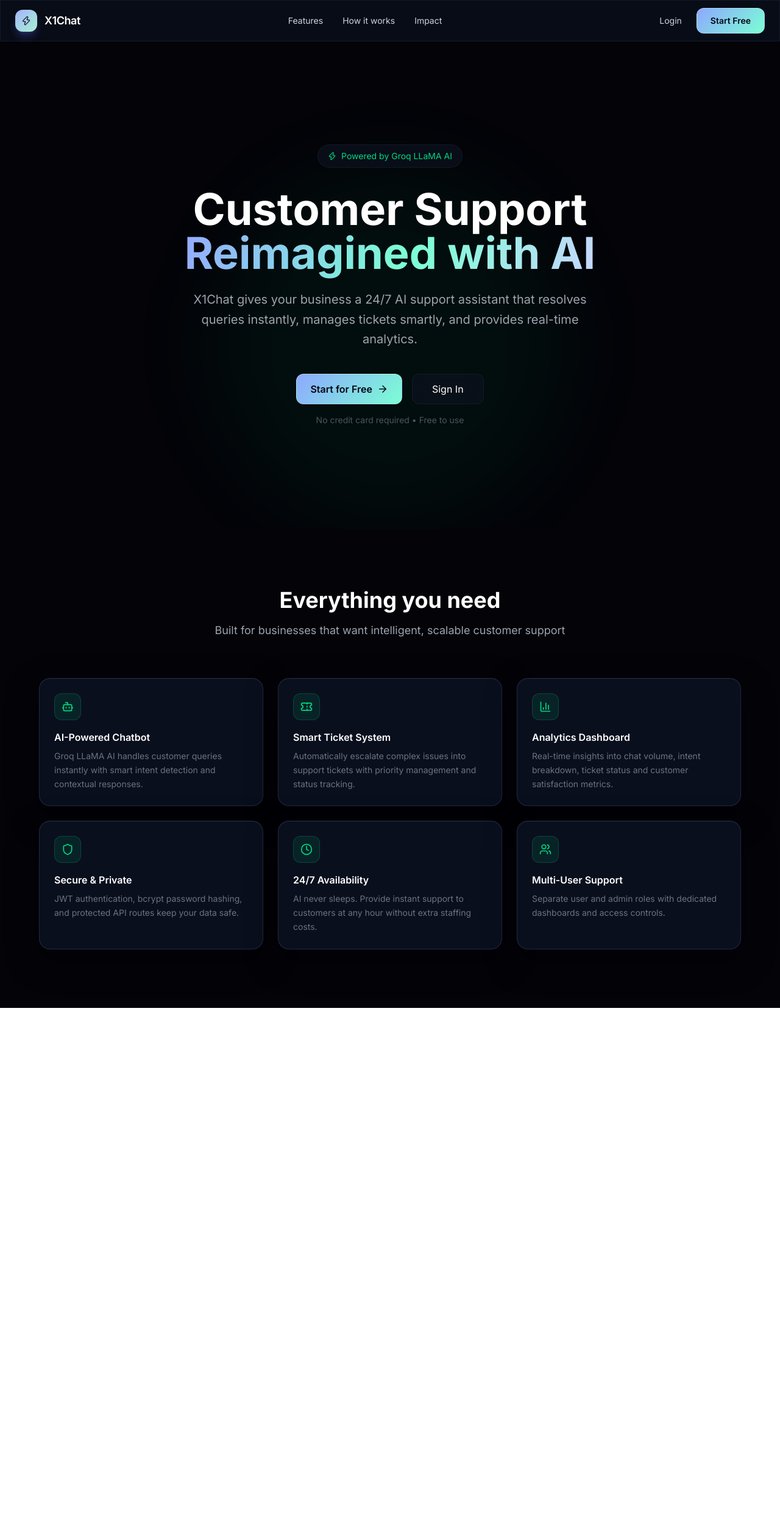
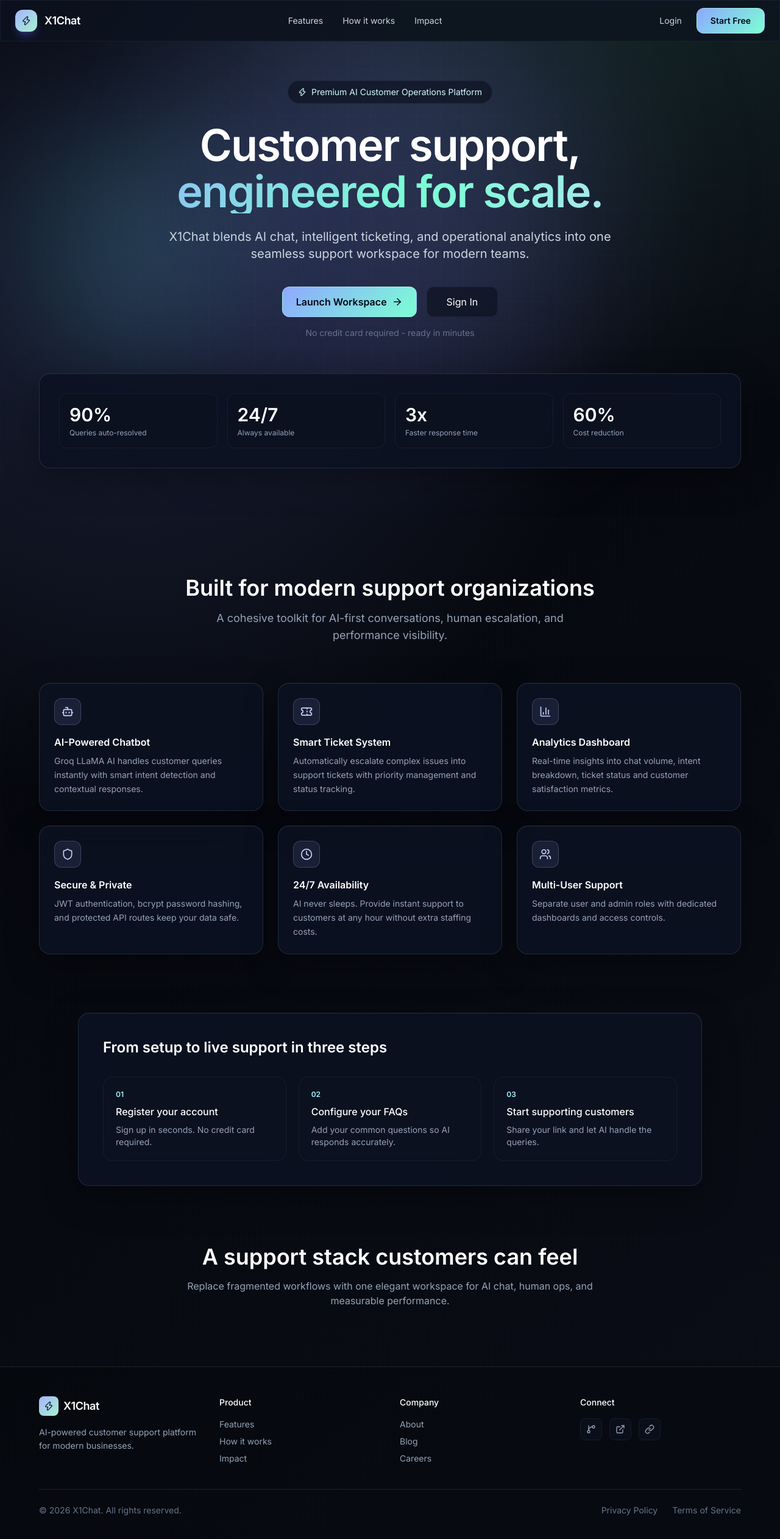
Before and after one commit to hrprtx17/X1-Chat, a React app in the folder frontend/: page / in a window 1280 px wide. Shown: the top 2524 px of the page at 61% size. Before the commit the page ends 1653 px from the top, so only its background shows below. Built offline with nearby package versions, Linux system fonts and the light colour scheme; no server answers; the HTML template or start-up script is replaced by a standard one.

Commit message:
Update Footer component styles and content for improved aesthetics and clarity

```diff
--- a/frontend/src/components/Footer.jsx
+++ b/frontend/src/components/Footer.jsx
@@ -1,61 +1,61 @@
-import { Zap, GitBranch, ExternalLink, Link } from 'lucide-react';
+import { Zap, GitBranch, ExternalLink, Link as LinkIcon } from 'lucide-react';
 
 export default function Footer() {
   return (
-    <footer className="border-t border-[#00D97E]/10 py-12 px-6">
+    <footer className="border-t border-white/10 py-12 px-6 bg-black/20">
       <div className="max-w-6xl mx-auto">
         <div className="grid grid-cols-1 md:grid-cols-4 gap-8 mb-10">
           <div>
             <div className="flex items-center gap-2 mb-4">
-              <div className="w-8 h-8 bg-primary rounded-lg flex items-center justify-center">
-                <Zap size={16} className="text-dark" />
+              <div className="w-8 h-8 rounded-lg bg-gradient-to-br from-indigo-300 to-emerald-200 flex items-center justify-center">
+                <Zap size={16} className="text-slate-900" />
               </div>
-              <span className="font-bold text-white text-lg">X1Chat</span>
+              <span className="font-semibold text-white text-lg tracking-tight">X1Chat</span>
             </div>
-            <p className="text-gray-500 text-sm leading-relaxed">
+            <p className="text-slate-400 text-sm leading-relaxed">
               AI-powered customer support platform for modern businesses.
             </p>
           </div>
 
           <div>
             <h4 className="text-white font-medium mb-4 text-sm">Product</h4>
-            <ul className="space-y-2 text-sm text-gray-500">
-              <li><a href="#features" className="hover:text-primary transition">Features</a></li>
-              <li><a href="#howitworks" className="hover:text-primary transition">How it works</a></li>
-              <li><a href="#stats" className="hover:text-primary transition">Stats</a></li>
+            <ul className="space-y-2 text-sm text-slate-400">
+              <li><a href="#features" className="hover:text-white transition">Features</a></li>
+              <li><a href="#howitworks" className="hover:text-white transition">How it works</a></li>
+              <li><a href="#stats" className="hover:text-white transition">Impact</a></li>
             </ul>
           </div>
 
           <div>
             <h4 className="text-white font-medium mb-4 text-sm">Company</h4>
-            <ul className="space-y-2 text-sm text-gray-500">
-              <li><span className="hover:text-primary transition cursor-pointer">About</span></li>
-              <li><span className="hover:text-primary transition cursor-pointer">Blog</span></li>
-              <li><span className="hover:text-primary transition cursor-pointer">Careers</span></li>
+            <ul className="space-y-2 text-sm text-slate-400">
+              <li><span className="hover:text-white transition cursor-pointer">About</span></li>
+              <li><span className="hover:text-white transition cursor-pointer">Blog</span></li>
+              <li><span className="hover:text-white transition cursor-pointer">Careers</span></li>
             </ul>
           </div>
 
           <div>
             <h4 className="text-white font-medium mb-4 text-sm">Connect</h4>
             <div className="flex gap-3">
-              <a href="https://github.com" className="w-9 h-9 glass rounded-lg flex items-center justify-center text-gray-400 hover:text-primary hover:border-primary/30 transition">
+              <a href="https://github.com" className="w-9 h-9 glass rounded-lg flex items-center justify-center text-slate-400 hover:text-white transition">
                 <GitBranch size={16} />
               </a>
-              <a href="https://twitter.com" className="w-9 h-9 glass rounded-lg flex items-center justify-center text-gray-400 hover:text-primary transition">
+              <a href="https://twitter.com" className="w-9 h-9 glass rounded-lg flex items-center justify-center text-slate-400 hover:text-white transition">
                 <ExternalLink size={16} />
               </a>
-              <a href="https://linkedin.com" className="w-9 h-9 glass rounded-lg flex items-center justify-center text-gray-400 hover:text-primary transition">
-                <Link size={16} />
+              <a href="https://linkedin.com" className="w-9 h-9 glass rounded-lg flex items-center justify-center text-slate-400 hover:text-white transition">
+                <LinkIcon size={16} />
               </a>
             </div>
           </div>
         </div>
 
-        <div className="border-t border-[#00D97E]/10 pt-6 flex flex-col md:flex-row items-center justify-between gap-4">
-          <p className="text-gray-600 text-sm">© 2025 X1Chat. All rights reserved.</p>
-          <div className="flex gap-6 text-sm text-gray-600">
-            <span className="hover:text-gray-400 cursor-pointer transition">Privacy Policy</span>
-            <span className="hover:text-gray-400 cursor-pointer transition">Terms of Service</span>
+        <div className="border-t border-white/10 pt-6 flex flex-col md:flex-row items-center justify-between gap-4">
+          <p className="text-slate-500 text-sm">© 2026 X1Chat. All rights reserved.</p>
+          <div className="flex gap-6 text-sm text-slate-500">
+            <span className="hover:text-slate-300 cursor-pointer transition">Privacy Policy</span>
+            <span className="hover:text-slate-300 cursor-pointer transition">Terms of Service</span>
           </div>
         </div>
       </div>
--- a/frontend/src/pages/Landing.jsx
+++ b/frontend/src/pages/Landing.jsx
@@ -1,6 +1,6 @@
 import { useNavigate } from 'react-router-dom';
 import { motion } from 'framer-motion';
-import { MessageSquare, Ticket, BarChart3, Zap, Shield, Clock, ArrowRight, Bot, Users, TrendingUp } from 'lucide-react';
+import { Ticket, BarChart3, Zap, Shield, Clock, ArrowRight, Bot, Users } from 'lucide-react';
 import LandingNav from '../components/LandingNav';
 import Footer from '../components/Footer';
 import CountUp from 'react-countup';
@@ -31,36 +31,34 @@
   const navigate = useNavigate();
 
   return (
-    <div className="min-h-screen bg-dark">
+    <div className="app-shell min-h-screen">
       <LandingNav />
 
-      {/* Hero */}
-      <section className="relative min-h-screen flex items-center justify-center px-6 overflow-hidden">
-        <div className="absolute inset-0 overflow-hidden pointer-events-none">
-          <div className="absolute top-1/4 left-1/2 -translate-x-1/2 w-[600px] h-[600px] bg-primary/5 rounded-full blur-3xl" />
-          <div className="absolute top-1/3 left-1/4 w-[300px] h-[300px] bg-primary/8 rounded-full blur-3xl" />
+      <section className="relative px-6 pt-16 pb-20 overflow-hidden">
+        <div className="absolute inset-0 pointer-events-none">
+          <div className="absolute -top-24 left-1/2 -translate-x-1/2 w-[700px] h-[700px] bg-indigo-400/20 rounded-full blur-[130px]" />
+          <div className="absolute top-36 left-10 w-[350px] h-[350px] bg-cyan-300/15 rounded-full blur-[100px]" />
         </div>
 
-        <div className="max-w-5xl mx-auto text-center relative z-10">
+        <div className="max-w-6xl mx-auto relative z-10">
           <motion.div
             initial={{ opacity: 0, y: 20 }}
             animate={{ opacity: 1, y: 0 }}
             transition={{ duration: 0.6 }}
+            className="text-center"
           >
-            <div className="inline-flex items-center gap-2 glass px-4 py-2 rounded-full text-sm text-primary mb-8 border border-primary/20">
+            <div className="inline-flex items-center gap-2 glass px-4 py-2 rounded-full text-sm text-cyan-100 mb-8 border border-cyan-100/20">
               <Zap size={14} />
-              Powered by Groq LLaMA AI
+              Premium AI Customer Operations Platform
             </div>
 
-            <h1 className="text-5xl md:text-7xl font-bold text-white mb-6 leading-tight">
-              Customer Support
-              <br />
-              <span className="gradient-text">Reimagined with AI</span>
+            <h1 className="text-5xl md:text-7xl font-semibold text-white mb-6 leading-tight tracking-tight">
+              Customer support,
+              <span className="gradient-text block mt-1">engineered for scale.</span>
             </h1>
 
-            <p className="text-xl text-gray-400 mb-10 max-w-2xl mx-auto leading-relaxed">
-              X1Chat gives your business a 24/7 AI support assistant that resolves queries instantly,
-              manages tickets smartly, and provides real-time analytics.
+            <p className="text-lg md:text-xl text-slate-300 mb-10 max-w-3xl mx-auto leading-relaxed">
+              X1Chat blends AI chat, intelligent ticketing, and operational analytics into one seamless support workspace for modern teams.
             </p>
 
             <div className="flex flex-col sm:flex-row gap-4 justify-center">
@@ -68,28 +66,46 @@
                 onClick={() => navigate('/register')}
                 className="btn-primary text-base py-3 px-8 flex items-center gap-2 justify-center"
               >
-                Start for Free
+                Launch Workspace
                 <ArrowRight size={18} />
               </button>
               <button
                 onClick={() => navigate('/login')}
-                className="glass text-white text-base py-3 px-8 rounded-xl hover:border-primary/30 transition-all flex items-center gap-2 justify-center"
+                className="glass text-white text-base py-3 px-8 rounded-xl hover:border-indigo-200/30 transition-all flex items-center gap-2 justify-center"
               >
                 Sign In
               </button>
             </div>
 
-            <p className="text-gray-600 text-sm mt-4">No credit card required • Free to use</p>
+            <p className="text-slate-500 text-sm mt-4">No credit card required - ready in minutes</p>
+          </motion.div>
+
+          <motion.div
+            initial={{ opacity: 0, y: 22 }}
+            whileInView={{ opacity: 1, y: 0 }}
+            viewport={{ once: true }}
+            className="mt-14 glass-card p-5 md:p-8"
+          >
+            <div className="grid grid-cols-1 md:grid-cols-4 gap-4">
+              {stats.map((s) => (
+                <div key={s.label} className="glass rounded-xl p-4 border border-white/10">
+                  <p className="text-3xl font-semibold text-white mb-1">
+                    <CountUp end={s.value} duration={2.5} />
+                    {s.suffix}
+                  </p>
+                  <p className="text-xs text-slate-400">{s.label}</p>
+                </div>
+              ))}
+            </div>
           </motion.div>
         </div>
       </section>
 
-      {/* Features */}
       <section id="features" className="py-24 px-6">
         <div className="max-w-6xl mx-auto">
           <div className="text-center mb-16">
-            <h2 className="text-4xl font-bold text-white mb-4">Everything you need</h2>
-            <p className="text-gray-400 text-lg max-w-xl mx-auto">Built for businesses that want intelligent, scalable customer support</p>
+            <h2 className="text-4xl font-semibold text-white mb-4">Built for modern support organizations</h2>
+            <p className="text-slate-400 text-lg max-w-xl mx-auto">A cohesive toolkit for AI-first conversations, human escalation, and performance visibility.</p>
           </div>
           <div className="grid grid-cols-1 md:grid-cols-2 lg:grid-cols-3 gap-6">
             {features.map((f, i) => {
@@ -101,19 +117,43 @@
                   whileInView={{ opacity: 1, y: 0 }}
                   transition={{ delay: i * 0.1 }}
                   viewport={{ once: true }}
-                  className="glass-card p-6 hover:border-primary/30 transition-all duration-300 group"
+                  className="glass-card p-6 surface-hover group"
                 >
-                  <div className="w-11 h-11 bg-primary/10 border border-primary/20 rounded-xl flex items-center justify-center mb-4 group-hover:bg-primary/20 transition-all">
-                    <Icon size={20} className="text-primary" />
+                  <div className="w-11 h-11 bg-indigo-300/10 border border-indigo-200/20 rounded-xl flex items-center justify-center mb-4 group-hover:bg-indigo-300/20 transition-all">
+                    <Icon size={20} className="text-indigo-200" />
                   </div>
                   <h3 className="text-white font-semibold mb-2">{f.title}</h3>
-                  <p className="text-gray-500 text-sm leading-relaxed">{f.desc}</p>
+                  <p className="text-slate-400 text-sm leading-relaxed">{f.desc}</p>
                 </motion.div>
               );
             })}
           </div>
         </div>
       </section>
+
+      <section id="howitworks" className="px-6 pb-24">
+        <div className="max-w-5xl mx-auto glass-card p-8 md:p-10">
+          <h3 className="text-2xl font-semibold text-white mb-8">From setup to live support in three steps</h3>
+          <div className="grid md:grid-cols-3 gap-5">
+            {steps.map((step) => (
+              <div key={step.num} className="glass rounded-2xl p-5 border border-white/10">
+                <p className="text-cyan-200 text-xs font-semibold mb-2">{step.num}</p>
+                <h4 className="text-white font-medium mb-2">{step.title}</h4>
+                <p className="text-sm text-slate-400">{step.desc}</p>
+              </div>
+            ))}
+          </div>
+        </div>
+      </section>
+
+      <section id="stats" className="px-6 pb-24">
+        <div className="max-w-6xl mx-auto text-center">
+          <h3 className="text-3xl md:text-4xl font-semibold text-white mb-4">A support stack customers can feel</h3>
+          <p className="text-slate-400 max-w-2xl mx-auto">Replace fragmented workflows with one elegant workspace for AI chat, human ops, and measurable performance.</p>
+        </div>
+      </section>
+
+      <Footer />
     </div>
   );
 }
--- a/frontend/src/pages/Login.jsx
+++ b/frontend/src/pages/Login.jsx
@@ -27,8 +27,8 @@
   };
 
   return (
-    <div className="min-h-screen bg-dark flex items-center justify-center px-4">
-      <Toaster position="top-center" toastOptions={{ style: { background: '#0D0D14', color: '#fff', border: '1px solid rgba(0,217,126,0.2)' } }} />
+    <div className="app-shell min-h-screen flex items-center justify-center px-4">
+      <Toaster position="top-center" toastOptions={{ style: { background: '#131a2f', color: '#fff', border: '1px solid rgba(134,171,255,0.3)' } }} />
 
       <div className="absolute inset-0 overflow-hidden pointer-events-none">
         <div className="absolute top-1/3 left-1/2 -translate-x-1/2 w-[400px] h-[400px] bg-primary/5 rounded-full blur-3xl" />
@@ -41,41 +41,41 @@
       >
         <div className="glass-card p-8 glow-sm">
           <div className="flex items-center gap-2 mb-8">
-            <div className="w-9 h-9 bg-primary rounded-xl flex items-center justify-center">
-              <Zap size={18} className="text-dark" />
+            <div className="w-9 h-9 rounded-xl bg-gradient-to-br from-indigo-300 to-emerald-200 flex items-center justify-center">
+              <Zap size={18} className="text-slate-900" />
             </div>
-            <span className="font-bold text-white text-xl">X1Chat</span>
+            <span className="font-semibold text-white text-xl tracking-tight">X1Chat</span>
           </div>
 
           <h1 className="text-2xl font-bold text-white mb-1">Welcome back</h1>
-          <p className="text-gray-500 mb-8 text-sm">Sign in to your account</p>
+          <p className="text-slate-400 mb-8 text-sm">Sign in to continue your support workspace.</p>
 
           <form onSubmit={handleSubmit} className="space-y-5">
             <div>
-              <label className="text-xs text-gray-500 mb-2 block uppercase tracking-wider">Email</label>
+              <label className="text-xs text-slate-400 mb-2 block uppercase tracking-wider">Email</label>
               <div className="relative">
-                <Mail size={15} className="absolute left-4 top-1/2 -translate-y-1/2 text-gray-500" />
+                <Mail size={15} className="absolute left-4 top-1/2 -translate-y-1/2 text-slate-500" />
                 <input
                   type="email"
                   value={form.email}
                   onChange={e => setForm({ ...form, email: e.target.value })}
                   placeholder="you@example.com"
-                  className="w-full glass rounded-xl px-4 py-3 pl-11 text-white placeholder-gray-600 focus:outline-none focus:border-primary/40 text-sm transition"
+                  className="input-premium px-4 py-3 pl-11 placeholder-slate-500 text-sm"
                   required
                 />
               </div>
             </div>
 
             <div>
-              <label className="text-xs text-gray-500 mb-2 block uppercase tracking-wider">Password</label>
+              <label className="text-xs text-slate-400 mb-2 block uppercase tracking-wider">Password</label>
               <div className="relative">
-                <Lock size={15} className="absolute left-4 top-1/2 -translate-y-1/2 text-gray-500" />
+                <Lock size={15} className="absolute left-4 top-1/2 -translate-y-1/2 text-slate-500" />
                 <input
                   type="password"
                   value={form.password}
                   onChange={e => setForm({ ...form, password: e.target.value })}
                   placeholder="••••••••"
-                  className="w-full glass rounded-xl px-4 py-3 pl-11 text-white placeholder-gray-600 focus:outline-none focus:border-primary/40 text-sm transition"
+                  className="input-premium px-4 py-3 pl-11 placeholder-slate-500 text-sm"
                   required
                 />
               </div>
@@ -86,9 +86,9 @@
             </button>
           </form>
 
-          <p className="text-gray-600 text-sm text-center mt-6">
+          <p className="text-slate-500 text-sm text-center mt-6">
             No account?{' '}
-            <Link to="/register" className="text-primary hover:text-primary-light transition">Create one free</Link>
+            <Link to="/register" className="text-indigo-200 hover:text-indigo-100 transition">Create one free</Link>
           </p>
         </div>
       </motion.div>
```
Also changed, not shown: frontend/src/components/ChatBubble.jsx (+6 -6 lines), frontend/src/components/StatCard.jsx (+7 -7 lines), frontend/src/components/TicketCard.jsx (+10 -10 lines).
